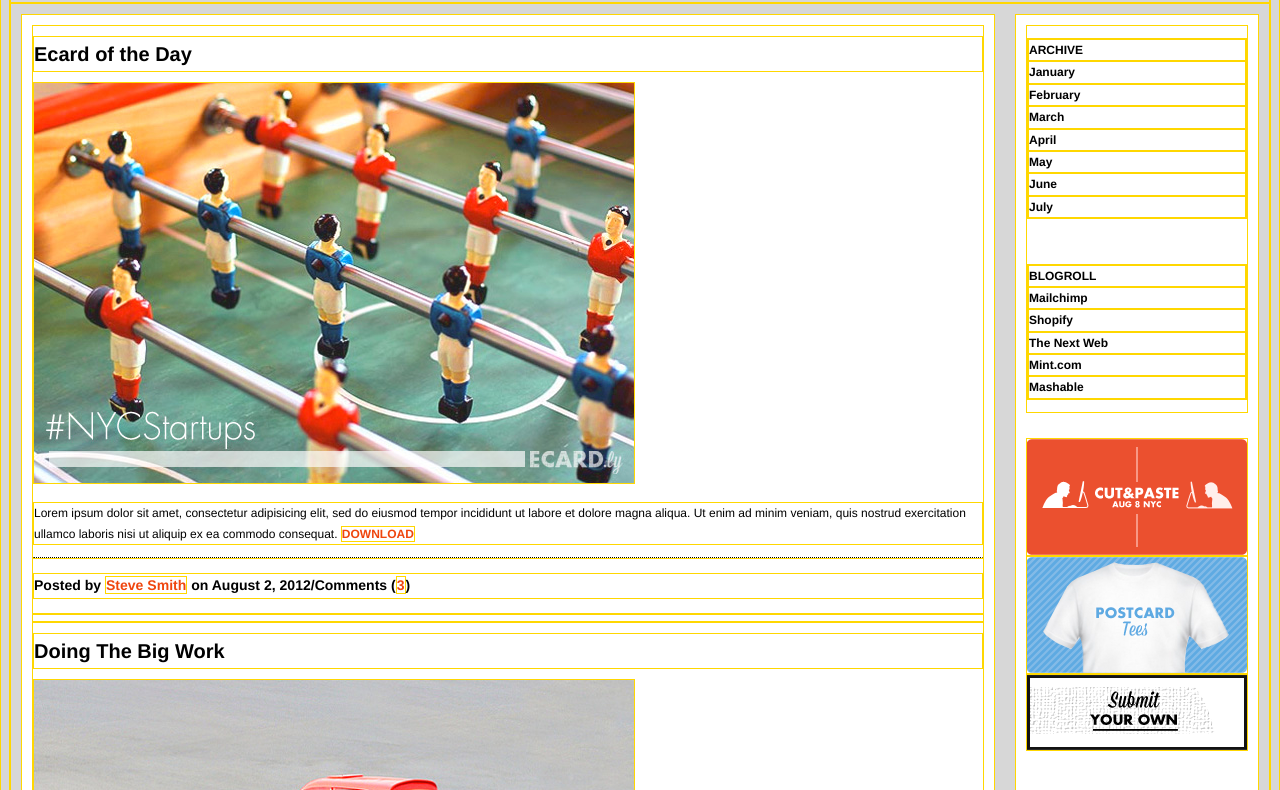
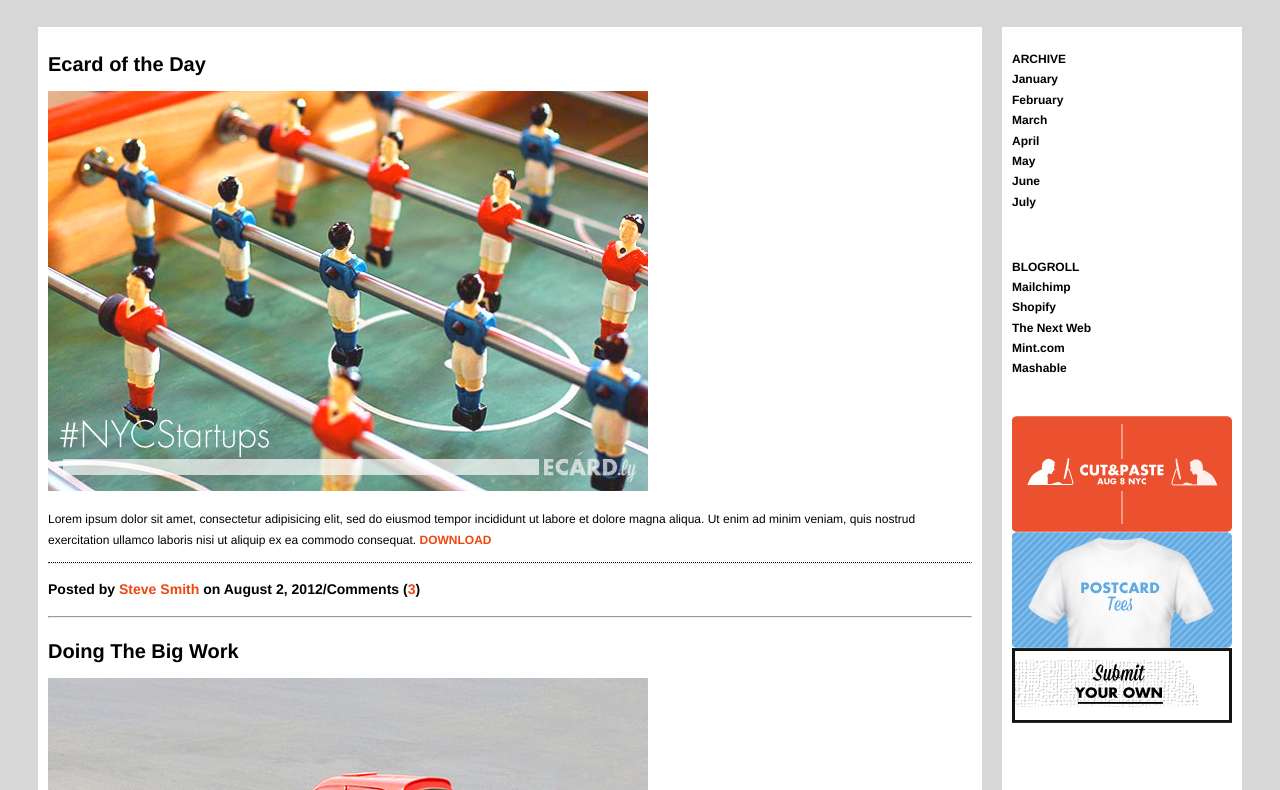
Before and after one commit to austynheinlein/spacebattle, a plain HTML site: page eCardly/index.html in a window 1280 px wide. Shown: the part 260-1050 px from the top of the page. Drawn offline with Linux system fonts and the light colour scheme.

Commit message:
ecardly complete

```diff
--- a/eCardly/style.css
+++ b/eCardly/style.css
@@ -1,6 +1,4 @@
-* {
-  border: 1px solid gold;
-}
+
 h2 {
   font-size: 20px;
   margin: 10px 0px;
@@ -32,7 +30,7 @@ body {
   display: flex;
   flex-direction: row;
   justify-content:center;
-  margin: auto;
+  margin: 20px;
 }
 #left{
   display: flex;
```
Also changed, not shown: 1 other file.
